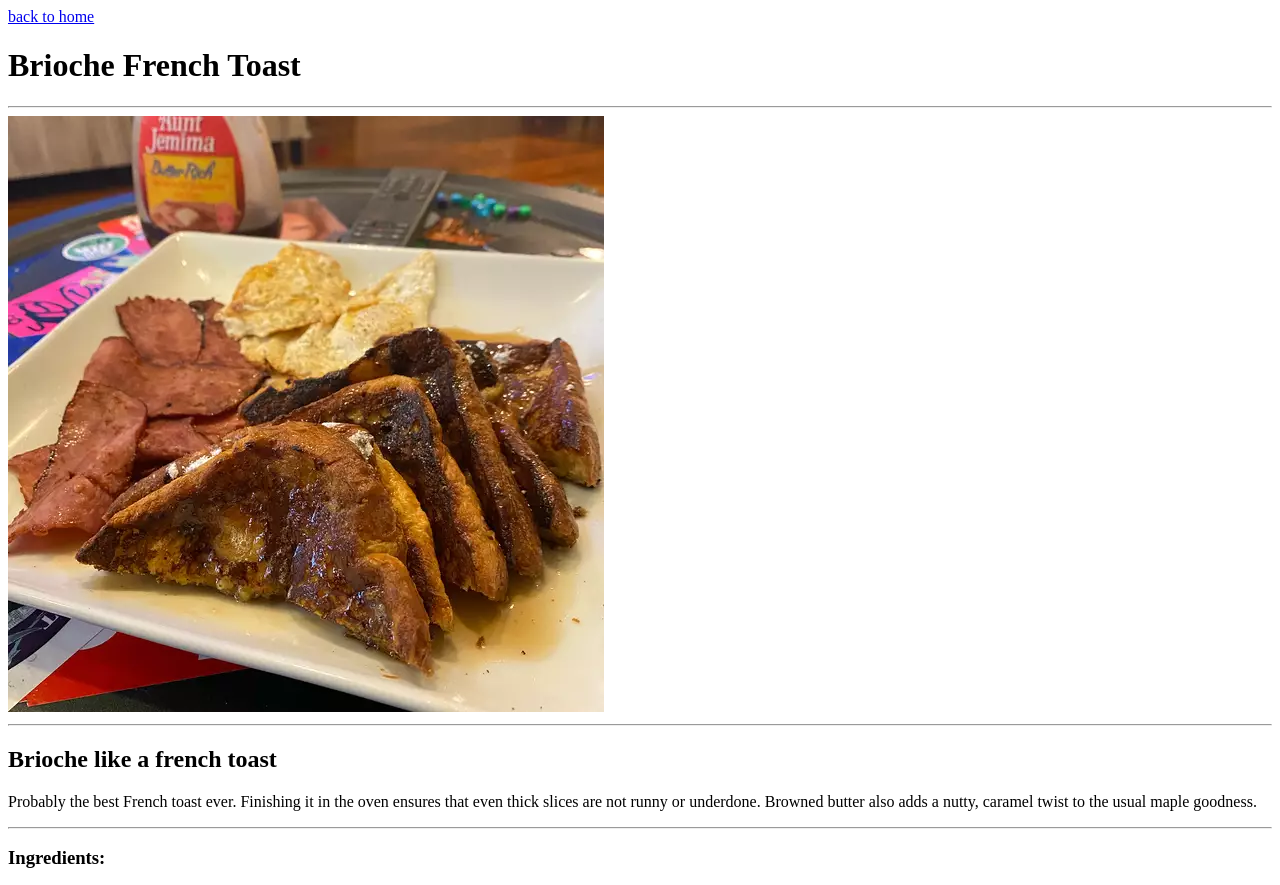
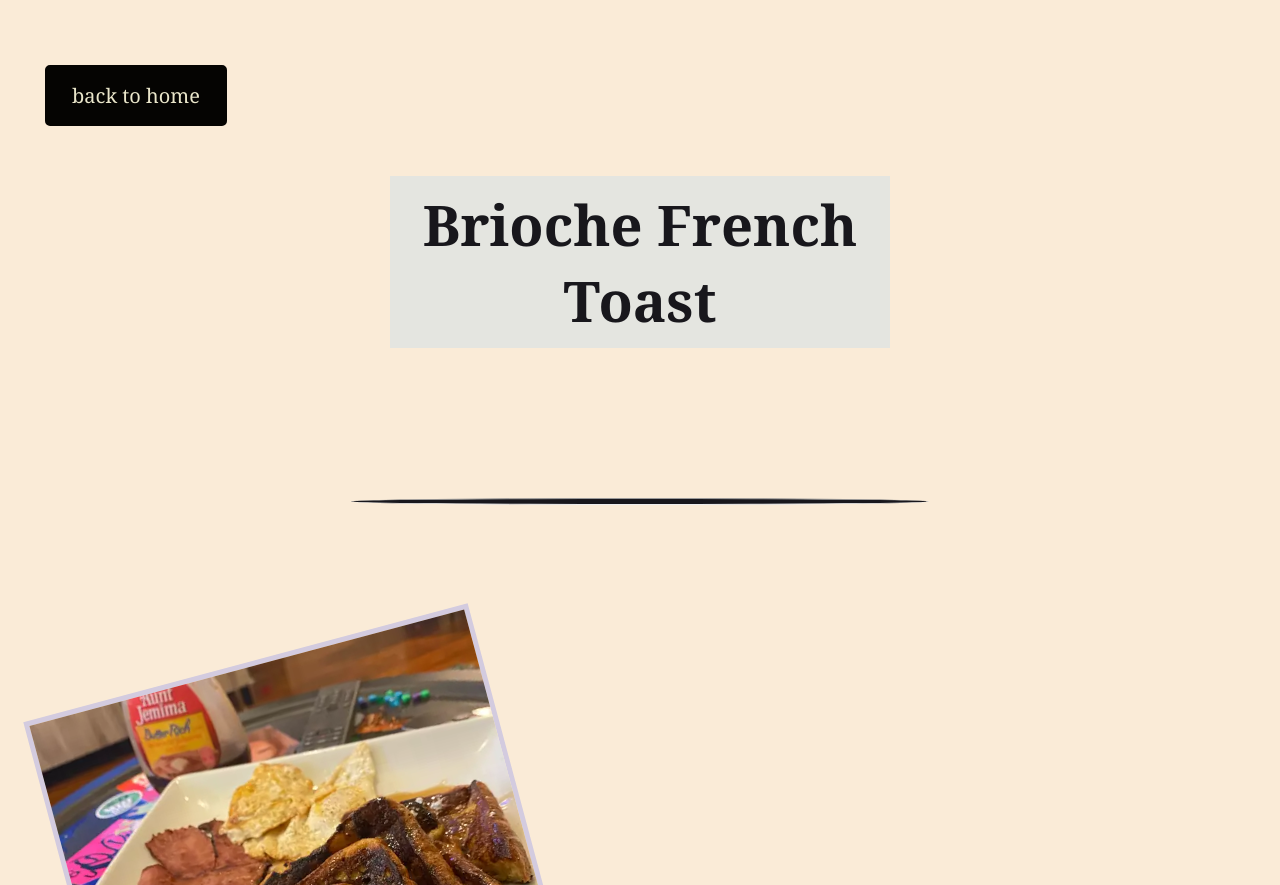
Before and after one commit to gianni-porto/odin-recipes, a plain HTML site: page recipes/brioche-french-toast.html in a window 1280 px wide. Shown: the top 885 px of the page. Drawn offline with Linux system fonts and the light colour scheme.

Commit message:
add few div and class

```diff
--- a/recipes/brioche-french-toast.html
+++ b/recipes/brioche-french-toast.html
@@ -5,16 +5,20 @@
   <meta name="viewport" content="width=device-width, initial-scale=1.0">
   <meta http-equiv="X-UA-Compatible" content="ie=edge">
   <title>odin project ! Maple Butter Tarts</title>
+  <link rel="stylesheet" href="../style.css">
 </head>
 <body>
-  <a href="../index.html">back to home</a>
+  <a href="../index.html" class="btn">back to home</a>
   <h1>Brioche French Toast</h1>
   <hr>
   <img src="../french-toast.webp" alt="Brioche French Toast">
   <hr>
+  <div class="desc">
     <h2>Brioche like a french toast</h2>
     <p>Probably the best French toast ever. Finishing it in the oven ensures that even thick slices are not runny or underdone. Browned butter also adds a nutty, caramel twist to the usual maple goodness.</p>
+  </div>
   <hr>
+  <div class="ing">
     <h3>Ingredients:</h3>
     <ul>
       <li>1 ½ cups milk</li>
@@ -28,7 +32,9 @@
       <li>¼ cup butter</li>
       <li>6 tablespoons maple syrup, or more to taste</li>
     </ul>
+  </div>
   <hr>
+  <div class="steps">
     <h3>Steps:</h3>
     <ol>
       <li>Preheat oven to 350 degrees F (175 degrees C).</li>
@@ -37,5 +43,6 @@
       <li>Bake in the preheated oven until puffed, 8 to 10 minutes.</li>
       <li>Cook and stir 1/4 cup butter in a skillet over medium-low heat until browned and toasty, 3 to 5 minutes. Transfer browned butter to a cold dish. Drizzle browned butter over baked French toast and top each slice with 1 tablespoon maple syrup.</li>
     </ol>
+  </div>
 </body>
 </html>
--- a/style.css
+++ b/style.css
@@ -1,9 +1,14 @@
 body{background: #faebd7;padding: 0;margin: 0;font-family: georgia,serif;}
+
+hr{width: 45%;height: 5px;margin: 150px auto;background: #18171c;border-radius: 50%}
+img{height: auto;width: 450px;max-width: 100%;border: 5px solid #d3cbdf;transform: translateX(50%);transform: rotate(-15deg);margin-left: 75px;}
 
 a{text-decoration: none;font-size: 20px;color:inherit;}
 h1{font-size: 56px;text-align: center;background: #e4e5e0; padding: 10px 25px;max-width: 450px;margin: 50px auto;color: #18171c;}
+p{line-height: 25px;letter-spacing: 1px;font-size: 18px;}
 
-
+.btn{display: inline-block;margin: 65px 0 0 45px;background: #050402;color:#eae6ca;padding:15px 25px;border:2px solid #050402;border-radius: 5px;}
+.btn:hover{background: transparent;color:#050402;border:2px solid #050402;}
 
 
 
```
Also changed, not shown: recipes/italian-cheesecake.html (+2 -1 lines), recipes/maple-butter-tarts.html (+2 -1 lines), recipes/oreo-cookie-balls.html (+2 -1 lines), recipes/strawberry-cream-cheese-fruit-dip.html (+2 -1 lines). Lines whose indentation alone changed are shown as unchanged.
